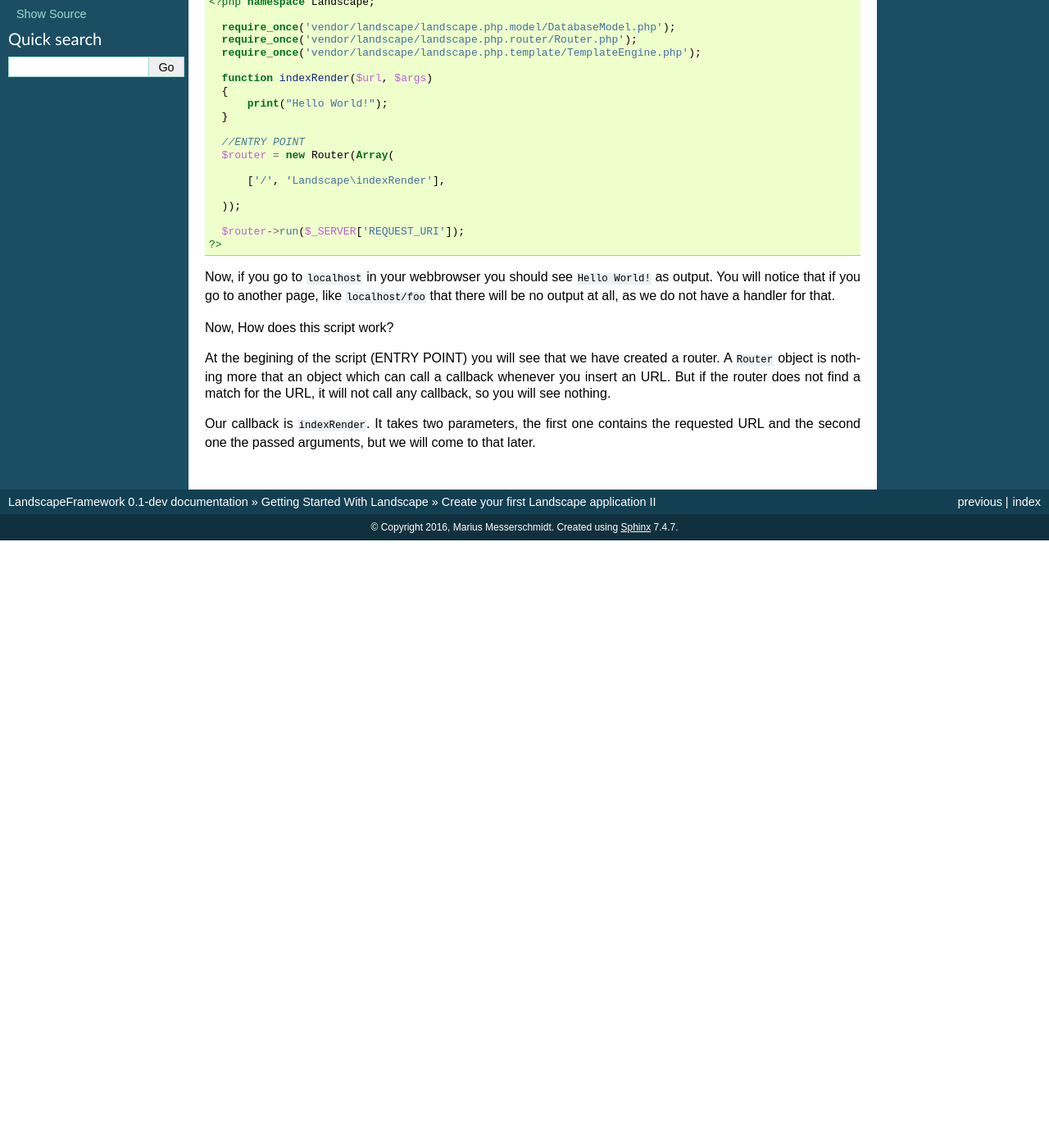
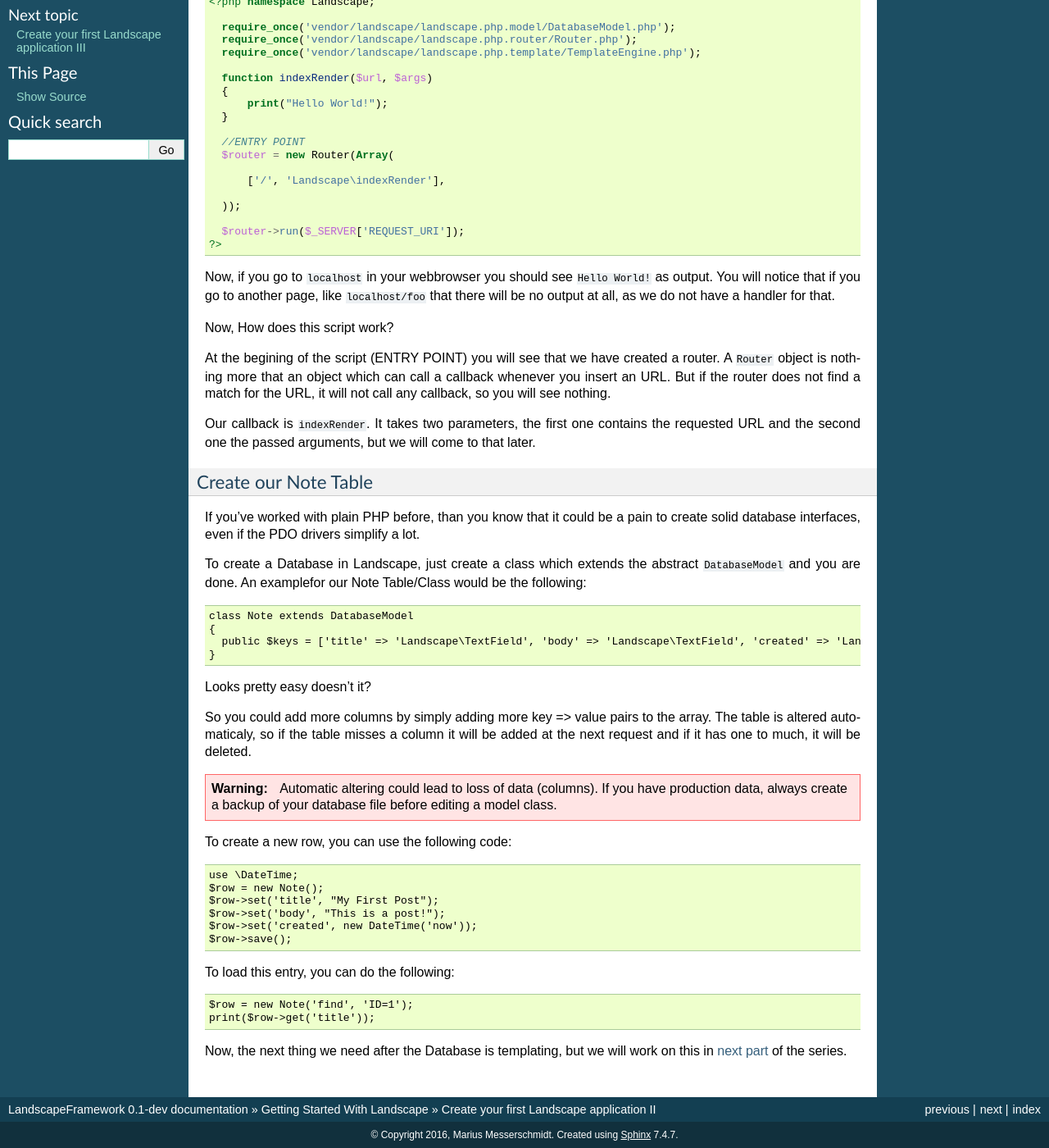
Before and after one commit to LandscapeFramework/LandscapePHP, a Sphinx documentation site: the page built from source/tut/02.rst, in a window 1280 px wide and 1400 px high, scrolled down 290 px. Shown: the whole window at 82% size. Built offline with Sphinx 7.4.7, drawn with Linux system fonts in a browser that asks for light colours; before the commit the page ends 949 px from its top, so only the background shows below that; some of the changed text lies outside the part shown.

Commit message:
Completed tut/02 Signed-off-by: Marius Messerschmidt <marius.messerschmidt@googlemail.com>

```diff
--- a/source/gettingStarted.rst
+++ b/source/gettingStarted.rst
@@ -13,3 +13,4 @@ You can see the different parts of the guide below:
 
     tut/01
     tut/02
+    tut/03
--- a/source/tut/02.rst
+++ b/source/tut/02.rst
@@ -49,3 +49,51 @@ it will not call any callback, so you will see nothing.
 Our callback is ``indexRender``. It takes two parameters, the first one contains
 the requested URL and the second one the passed arguments, but we will come to
 that later.
+
+Create our Note Table
+~~~~~~~~~~~~~~~~~~~~~~
+
+If you've worked with plain PHP before, than you know that it could be a pain to
+create solid database interfaces, even if the PDO drivers simplify a lot.
+
+To create a Database in Landscape, just create a class which extends the
+abstract ``DatabaseModel`` and you are done. An examplefor our Note Table/Class
+would be the following:
+
+.. code-block:: php
+
+  class Note extends DatabaseModel
+  {
+    public $keys = ['title' => 'Landscape\TextField', 'body' => 'Landscape\TextField', 'created' => 'Landscape\TimeField'];
+  }
+
+Looks pretty easy doesn't it?
+
+So you could add more columns by simply adding more key => value pairs to the
+array. The table is altered automaticaly, so if the table misses a column it will
+be added at the next request and if it has one to much, it will be deleted.
+
+.. warning::
+  Automatic altering could lead to loss of data (columns). If you have production
+  data, always create a backup of your database file before editing a model class.
+
+To create a new row, you can use the following code:
+
+.. code-block:: php
+
+  use \DateTime;
+  $row = new Note();
+  $row->set('title', "My First Post");
+  $row->set('body', "This is a post!");
+  $row->set('created', new DateTime('now'));
+  $row->save();
+
+To load this entry, you can do the following:
+
+.. code-block:: php
+
+  $row = new Note('find', 'ID=1');
+  print($row->get('title'));
+
+Now, the next thing we need after the Database is templating, but we will work
+on this in :doc:`next part <03>` of the series.
--- /dev/null
+++ b/source/tut/03.rst
@@ -0,0 +1,7 @@
+Create your first Landscape application III
+===========================================
+
+This is the third part of the Getting Started series.
+
+Some Templating
+----------------
```
